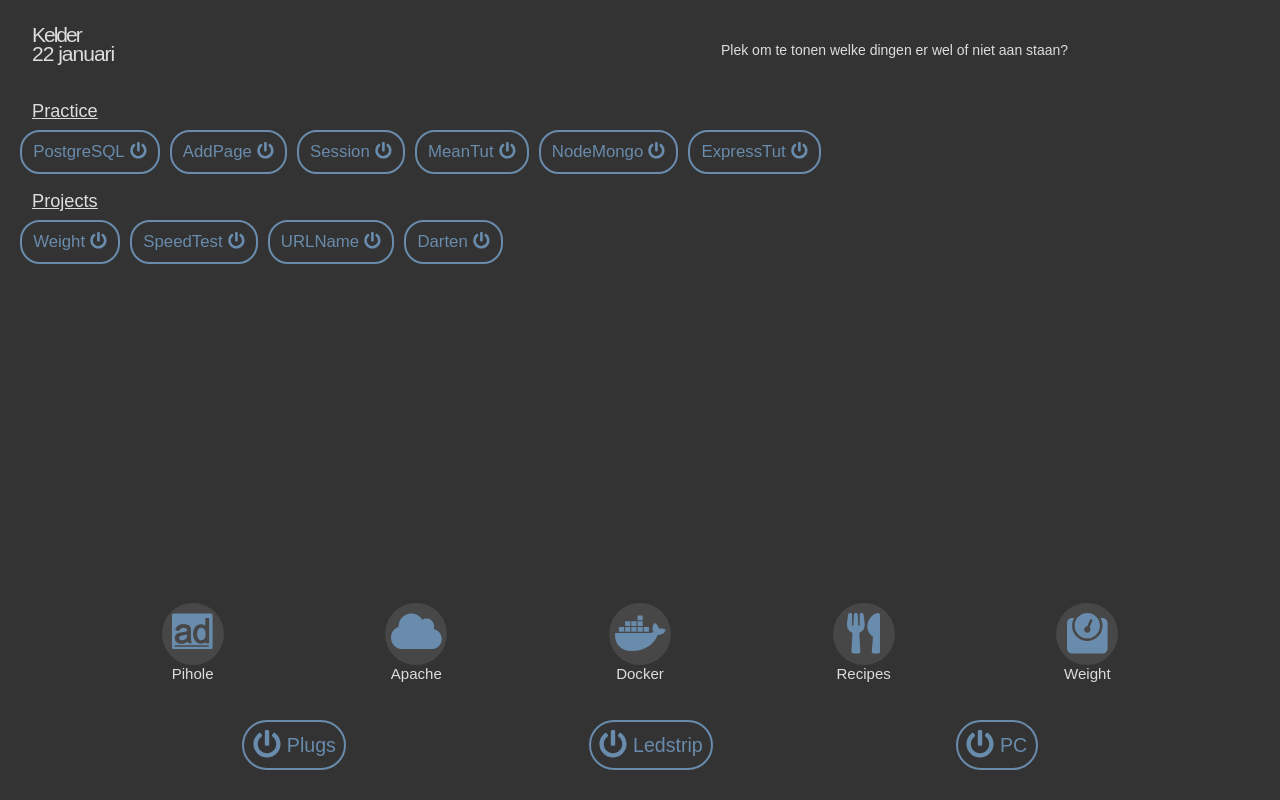
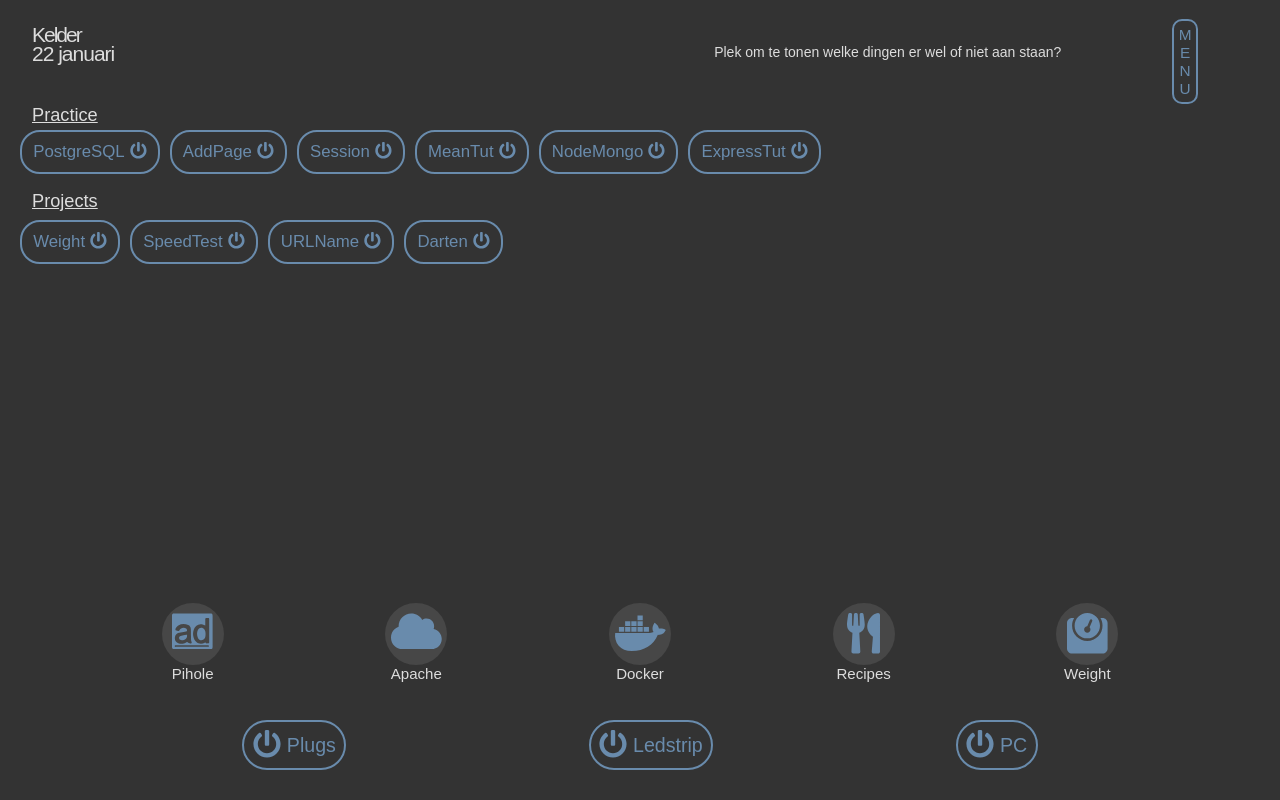
Before and after one commit to ASdeWekker/kelder, a React (Create React App) app in the folder client/: page / in a window 1280 px wide. Built offline with nearby package versions, Linux system fonts and the light colour scheme.

Commit message:
added a button to bring up the right menu

```diff
--- a/client/src/App.js
+++ b/client/src/App.js
@@ -6,6 +6,7 @@ class App extends Component {
 		this.dateStringOptions = { month: "long", day: "numeric" }
 	}
 
+	// Toggle the right menu
 	// A fetch for turning on the pc, hasn't been tested yet.
 	pcOn = () => {
 		fetch("/api/pc/on").then(console.log("PC: ON"))
@@ -38,6 +39,10 @@ class App extends Component {
 							<p className="header--container--right--placeholder">
 								Plek om te tonen welke dingen er wel of niet aan staan?
 							</p>
+							<button
+								className="header--container--right--right-menu-button"
+								onClick={this.toggleRightMenu}
+							>M E N U</button>
 						</div>
 					</div>
 				</header>
--- a/client/src/index.css
+++ b/client/src/index.css
@@ -76,8 +76,17 @@ html body #root .App .header--container--right {
 }
 html body #root .App .header--container--right--placeholder {
   height: 100%;
-  margin-right: 30px;
+  margin-right: 10px;
   width: 70%;
+}
+html body #root .App .header--container--right--right-menu-button {
+  border: 2px solid #698bac;
+  border-radius: 10px;
+  font-size: 1.1em;
+  height: 70%;
+  margin: 3% 0.5em 0 0;
+  padding: 0.3em;
+  width: 26px;
 }
 html body #root .App .body {
   height: auto;
--- a/client/src/index.sass
+++ b/client/src/index.sass
@@ -95,8 +95,17 @@ html
 
 							&--placeholder
 								height: 100%
-								margin-right: 30px
+								margin-right: 10px
 								width: 70%
+
+							&--right-menu-button
+								border: 2px solid $text
+								border-radius: 10px
+								font-size: 1.1em
+								height: 70%
+								margin: 3% 0.5em 0 0
+								padding: 0.3em
+								width: 26px
 
 				.body
 					// display: none
```
